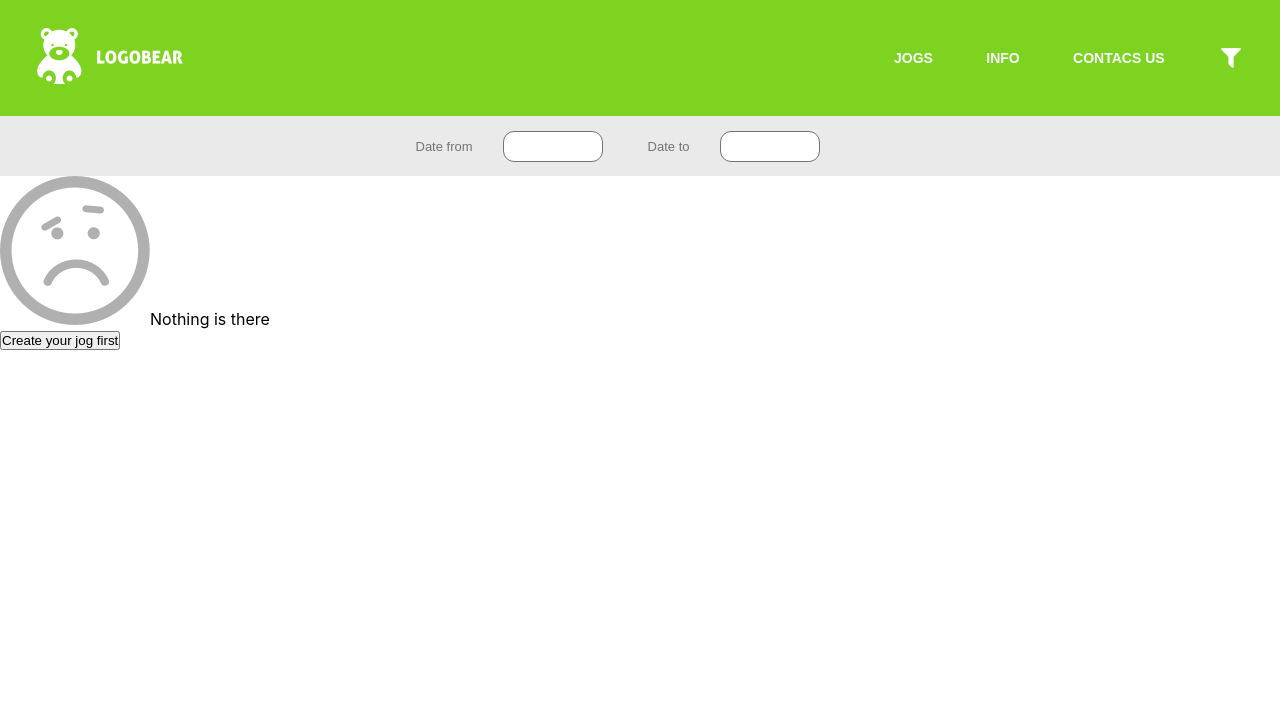
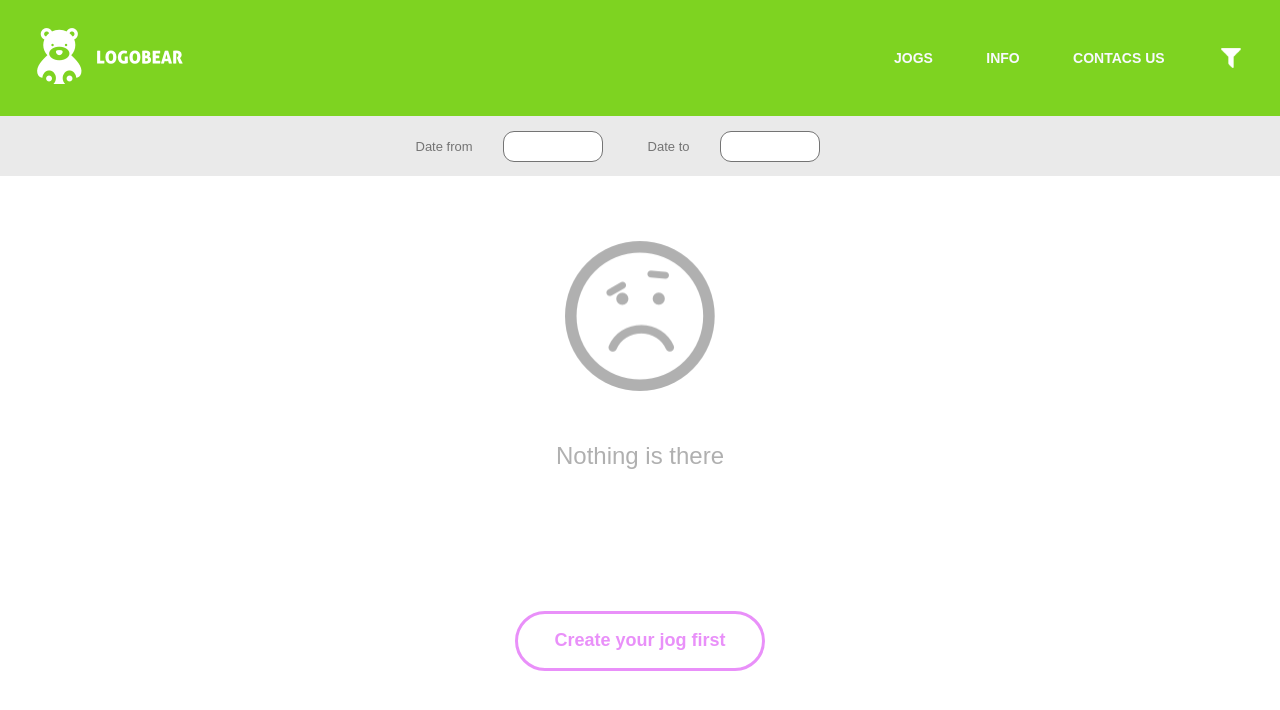
Before and after one commit to Fuza322/Yellow-Systems-Test-Project, a React (Create React App) app: page /404 in a window 1280 px wide. Shown: the top 710 px of the page. Built offline with nearby package versions, Linux system fonts and the light colour scheme.

Commit message:
Add NothingIsThere page styles

```diff
--- a/src/components/PageNotFound/PageNotFound.module.scss
+++ b/src/components/PageNotFound/PageNotFound.module.scss
@@ -1,2 +1,43 @@
 @import "./src/assets/styles/variebles.scss";
 @import "./src/assets/styles/mixins.scss";
+
+.nothingIsThereBlock {
+  @include flexBox(row, center, center, nowrap);
+  width: 100%;
+  height: 70vh; // !!! maybe fix it !!!
+
+  .nothingIsThereContainer {
+    @include flexBox(column, center, center, nowrap);
+    width: 70%;
+    height: 100%;
+
+    .nothingIsThereImgContainer {
+      width: 150px;
+      height: 150px;
+
+      .nothingIsThereImg {
+        width: 150px;
+        height: 150px;
+      }
+    }
+
+    .nothingIsThereText {
+      @include text(sans-serif, 24px, 500, #B0B0B0);
+      line-height: 1.21;
+      text-align: center;
+      margin: 50px 0 0;
+    }
+
+    .buttonContaner {
+      margin: 140px 0 0;
+
+      .createFirstJogButton {
+        @include button(250px, 60px, transparent, solid 3px #E990F9);
+        border-radius: 36px;
+        @include text(sans-serif, 18px, 500, #E990F9);
+        font-weight: bold;
+        text-align: center;
+      }
+    }
+  }
+}
--- a/src/components/PageNotFound/PageNotFound.tsx
+++ b/src/components/PageNotFound/PageNotFound.tsx
@@ -1,23 +1,23 @@
 import React from "react"
+import {Button} from "../common/Buttons/Button/Button"
 import nothingIsThereImg from "../../assets/images/nothingIsThere/sad-rounded-square-emoticon.png"
-import { Button } from "../common/Buttons/Button/Button"
 import style from "./PageNotFound.module.scss"
 
 type PageNotFoundPropsType = {}
 
 export const PageNotFound = React.memo((props: PageNotFoundPropsType) => {
     return (
-        <section>
-            <div>
-                <div>
-                    <img src={nothingIsThereImg} alt="nothingIsThereImg"/>
-                    <span>Nothing is there</span>
+        <section className={style.nothingIsThereBlock}>
+            <div className={style.nothingIsThereContainer}>
+                <div className={style.nothingIsThereImgContainer}>
+                    <img src={nothingIsThereImg} alt="nothingIsThereImg" className={style.nothingIsThereImg}/>
                 </div>
-                <div>
+                <span className={style.nothingIsThereText}>Nothing is there</span>
+                <div className={style.buttonContaner}>
                     <Button
                         type={"button"}
                         title={"Create your jog first"}
-                        className={"test"}
+                        className={style.createFirstJogButton}
                     />
                 </div>
             </div>
```
